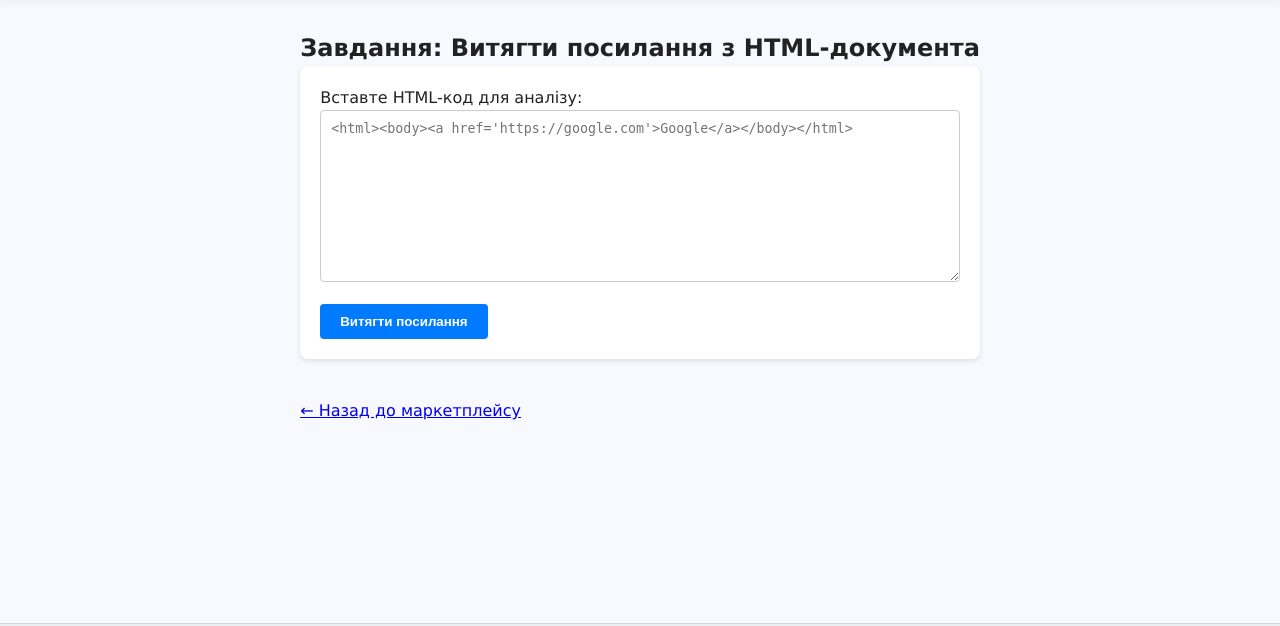
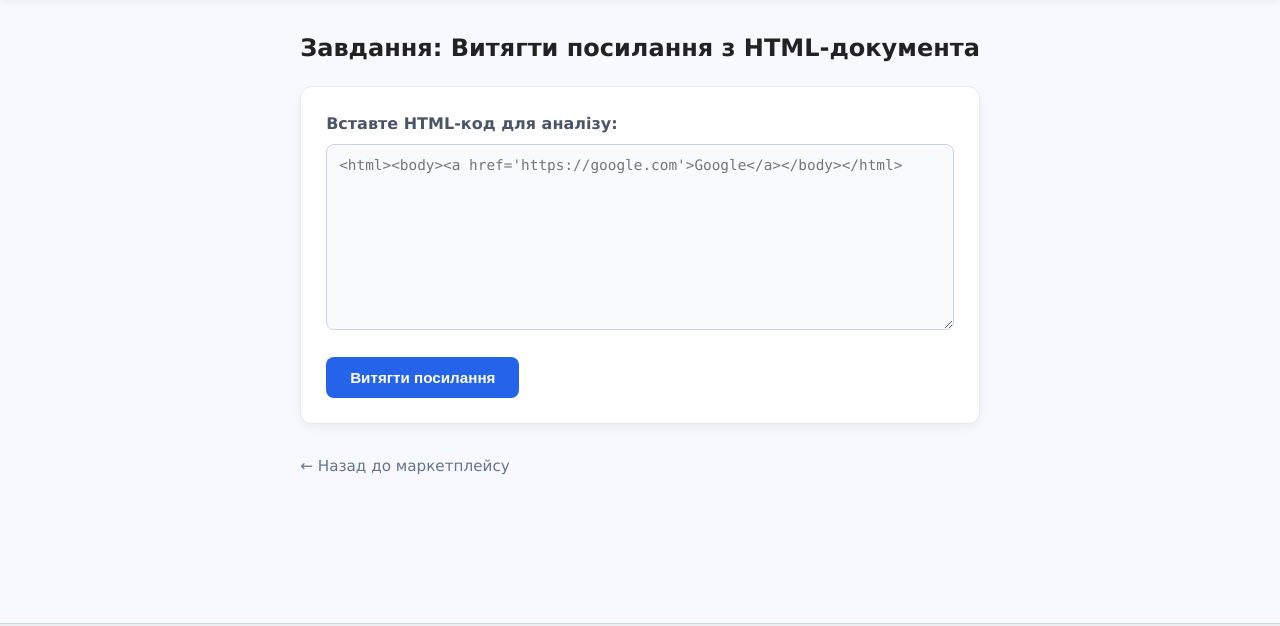
Before and after one commit to Den-prog/SmP_lw, a Django app: page /link_extractor/ in a window 1280 px wide. Shown: the part 147-773 px from the top of the page. Run offline with Django 5.2, Linux system fonts and the light colour scheme; data comes from the database, SQL or seed files in the repository.

Commit message:
Update style link extractor page

```diff
--- a/web_panel/templates/link_extractor.html
+++ b/web_panel/templates/link_extractor.html
@@ -2,87 +2,204 @@
 
 {% block header %}
     <h1>{{ header.site_name }} - Екстрактор посилань</h1>
-    <p>Баланс: {{ header.balance }} сонечок ☀️</p>
+    <p class="balance">Баланс: {{ header.balance }} сонечок ☀️</p>
 {% endblock %}
 
 {% block content %}
-<div class="container">
+<div class="container extraction-page">
     <h2>Завдання: Витягти посилання з HTML-документа</h2>
 
     <form method="POST" class="search-form">
         {% csrf_token %}
         <div class="form-group">
             <label for="html_content">Вставте HTML-код для аналізу:</label>
-            <textarea name="html_content" id="html_content" rows="10" style="width: 100%;" placeholder="<html><body><a href='https://google.com'>Google</a></body></html>" required>{{ html_content }}</textarea>
+            <textarea name="html_content" id="html_content" rows="10" placeholder="<html><body><a href='https://google.com'>Google</a></body></html>" required>{{ html_content }}</textarea>
         </div>
         <button type="submit" class="btn btn-primary">Витягти посилання</button>
     </form>
 
     {% if error %}
-        <div class="alert alert-danger" style="margin-top: 20px; color: red;">
+        <div class="alert alert-danger">
             {{ error }}
         </div>
     {% endif %}
 
     {% if links %}
-        <div class="result-card" style="margin-top: 30px; border: 1px solid #ddd; padding: 20px; border-radius: 8px; background: #f9f9f9;">
+        <div class="result-card">
             <h3>Знайдено посилань: {{ links_count }}</h3>
-            <hr>
-            <table style="width: 100%; border-collapse: collapse;">
+            <div class="table-container">
+                <table class="results-table">
                     <thead>
-                    <tr style="background: #eee;">
-                        <th style="padding: 10px; border: 1px solid #ccc; text-align: left;">Текст</th>
-                        <th style="padding: 10px; border: 1px solid #ccc; text-align: left;">URL (href)</th>
+                        <tr>
+                            <th>Текст</th>
+                            <th>URL (href)</th>
                         </tr>
                     </thead>
                     <tbody>
                         {% for link in links %}
                         <tr>
-                        <td style="padding: 10px; border: 1px solid #ccc;">{{ link.text }}</td>
-                        <td style="padding: 10px; border: 1px solid #ccc;"><a href="{{ link.href }}" target="_blank">{{ link.href }}</a></td>
+                            <td class="text-cell">{{ link.text }}</td>
+                            <td class="url-cell"><a href="{{ link.href }}" target="_blank">{{ link.href }}</a></td>
                         </tr>
                         {% endfor %}
                     </tbody>
                 </table>
             </div>
+        </div>
     {% endif %}
 
-    <div style="margin-top: 40px;">
-        <a href="{% url 'marketplace_view' %}">← Назад до маркетплейсу</a>
+    <div class="back-link-container">
+        <a href="{% url 'marketplace_view' %}" class="back-link">← Назад до маркетплейсу</a>
     </div>
 </div>
 
 <style>
+    .extraction-page {
+        max-width: 800px;
+        margin: 0 auto;
+        color: #222;
+    }
+    .extraction-page h2 {
+        font-size: 1.5rem;
+        margin-bottom: 20px;
+        color: #222;
+    }
     .search-form {
         background: #fff;
-        padding: 20px;
-        border-radius: 8px;
-        box-shadow: 0 2px 5px rgba(0,0,0,0.1);
-        max-width: 800px;
+        padding: 25px;
+        border-radius: 12px;
+        box-shadow: 0 4px 12px rgba(0,0,0,0.05);
+        border: 1px solid #eaeaea;
     }
     .form-group {
-        margin-bottom: 15px;
+        margin-bottom: 20px;
+    }
+    .form-group label {
+        display: block;
+        font-weight: 600;
+        margin-bottom: 8px;
+        color: #4a5568;
     }
     textarea {
-        padding: 10px;
-        border: 1px solid #ccc;
-        border-radius: 4px;
+        width: 100%;
+        padding: 12px;
+        border: 1px solid #cbd5e1;
+        border-radius: 8px;
         box-sizing: border-box;
-        font-family: monospace;
+        font-family: 'Fira Code', Consolas, Monaco, monospace;
+        font-size: 0.9rem;
+        background-color: #f8fafc;
+        resize: vertical;
+        transition: border-color 0.2s, box-shadow 0.2s;
+    }
+    textarea:focus {
+        outline: none;
+        border-color: #3b82f6;
+        box-shadow: 0 0 0 3px rgba(59, 130, 246, 0.15);
+        background-color: #fff;
     }
     .btn {
-        padding: 10px 20px;
+        display: inline-block;
+        padding: 12px 24px;
         border: none;
-        border-radius: 4px;
+        border-radius: 8px;
         cursor: pointer;
-        font-weight: bold;
+        font-weight: 600;
+        font-size: 0.95rem;
+        transition: background-color .2s;
     }
     .btn-primary {
-        background-color: #007bff;
+        background-color: #2563eb;
         color: white;
     }
     .btn-primary:hover {
-        background-color: #0056b3;
+        background-color: #1d4ed8;
+    }
+    .alert-danger {
+        margin-top: 20px;
+        padding: 12px 16px;
+        background-color: #fef2f2;
+        border-left: 4px solid #ef4444;
+        color: #991b1b;
+        border-radius: 6px;
+        font-weight: 500;
+    }
+    .result-card {
+        margin-top: 35px;
+        border: 1px solid #e2e8f0;
+        padding: 25px;
+        border-radius: 12px;
+        background: #fff;
+        box-shadow: 0 4px 12px rgba(0,0,0,0.03);
+    }
+    .result-card h3 {
+        margin-top: 0;
+        margin-bottom: 20px;
+        font-size: 1.25rem;
+        color: #1e293b;
+    }
+    .table-container {
+        width: 100%;
+        overflow-x: auto;
+        border-radius: 8px;
+        border: 1px solid #e2e8f0;
+    }
+    .results-table {
+        width: 100%;
+        border-collapse: collapse;
+        text-align: left;
+        font-size: 0.95rem;
+    }
+    .results-table th {
+        background: #f1f5f9;
+        color: #475569;
+        font-weight: 600;
+        padding: 12px 16px;
+        border-bottom: 2px solid #e2e8f0;
+    }
+    .results-table td {
+        padding: 12px 16px;
+        border-bottom: 1px solid #e2e8f0;
+        color: #334155;
+    }
+    .results-table tr:last-child td {
+        border-bottom: none;
+    }
+    .results-table tr:hover {
+        background-color: #f8fafc;
+    }
+    .text-cell {
+        max-width: 250px;
+        white-space: nowrap;
+        overflow: hidden;
+        text-overflow: ellipsis;
+    }
+    .url-cell {
+        max-width: 400px;
+        white-space: nowrap;
+        overflow: hidden;
+        text-overflow: ellipsis;
+    }
+    .url-cell a {
+        color: #2563eb;
+        text-decoration: none;
+    }
+    .url-cell a:hover {
+        text-decoration: underline;
+        color: #1d4ed8;
+    }
+    .back-link-container {
+        margin-top: 30px;
+        margin-bottom: 20px;
+    }
+    .back-link {
+        color: #64748b;
+        text-decoration: none;
+        font-size: 0.95rem;
+        transition: color 0.2s;
+    }
+    .back-link:hover {
+        color: #334155;
     }
 </style>
 {% endblock %}
```
Lines whose indentation alone changed are shown as unchanged.
